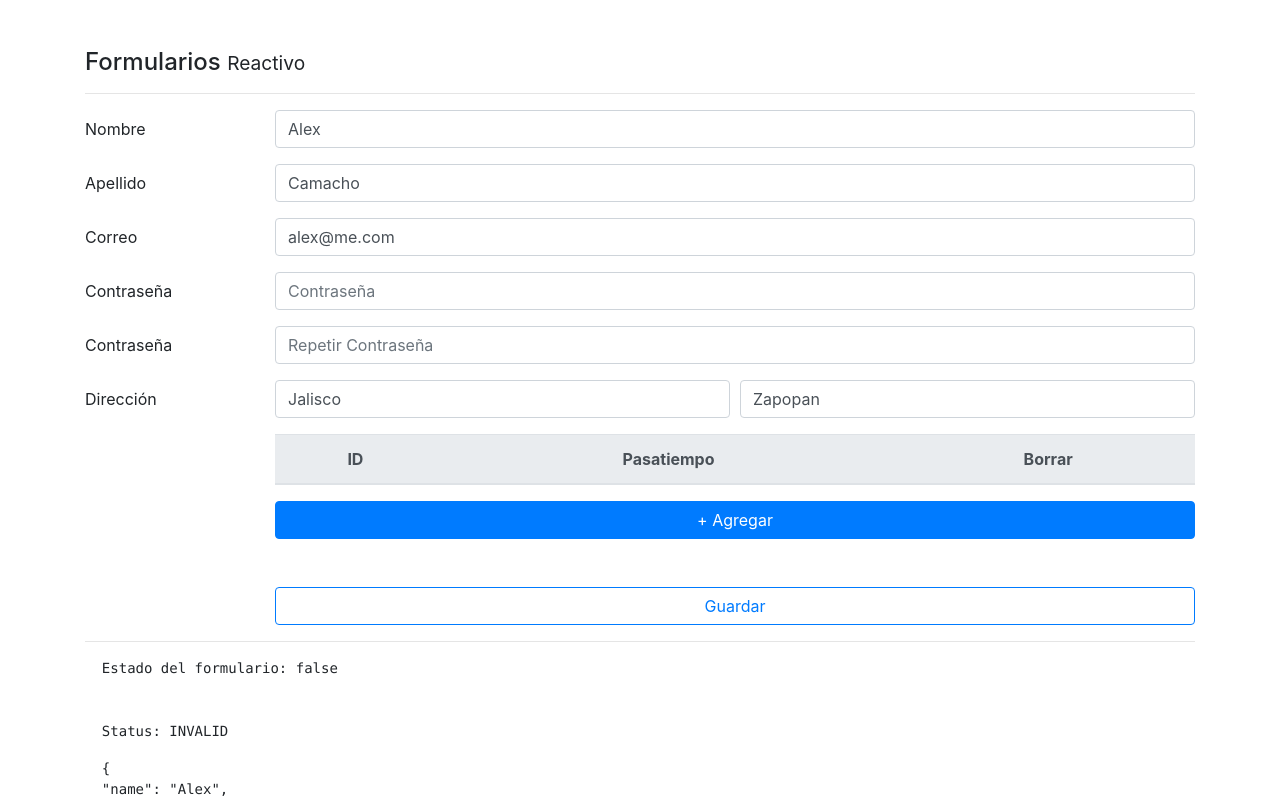
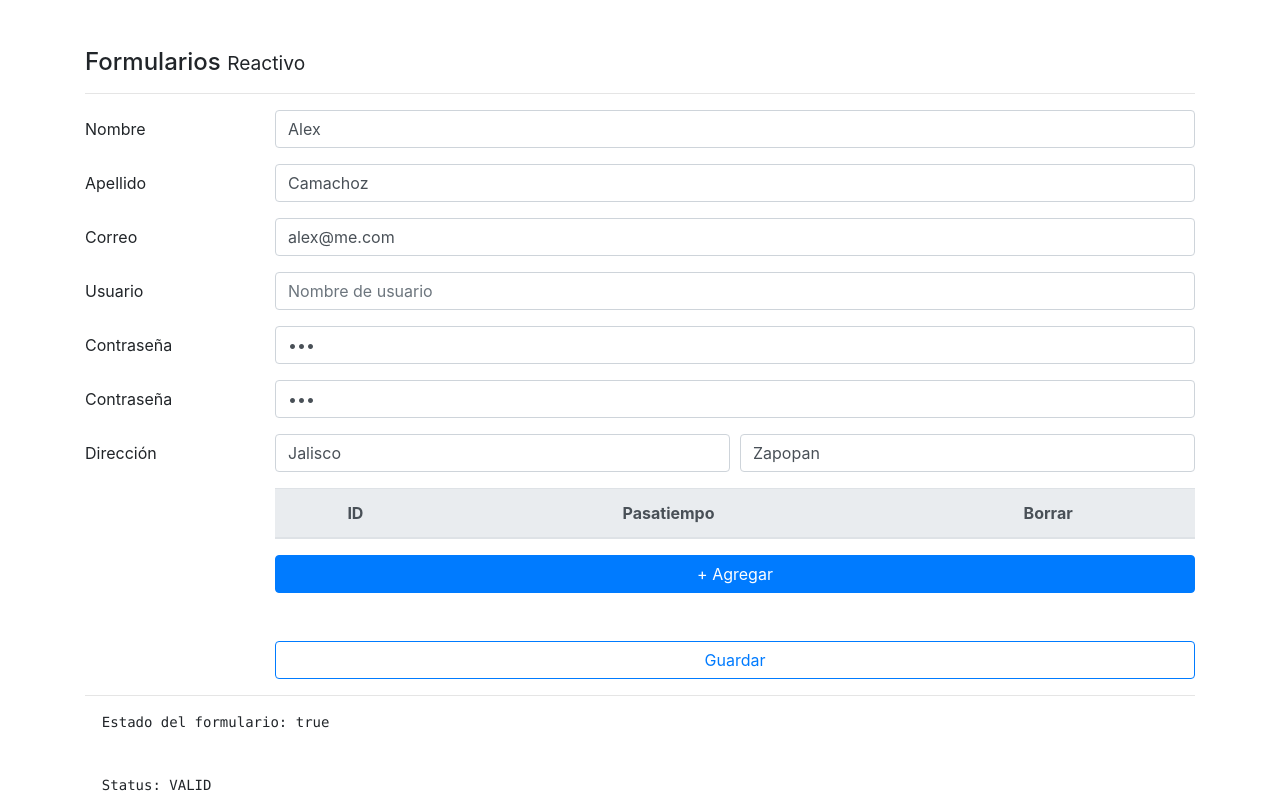
Before and after one commit to alexcamachogz/angular-forms, an Angular app: page /reactive in a window 1280 px wide. Shown: the top 800 px of the page. Built offline with nearby package versions, Linux system fonts and the light colour scheme.

Commit message:
Async validations

```diff
--- a/src/app/pages/reactive/reactive.component.html
+++ b/src/app/pages/reactive/reactive.component.html
@@ -47,6 +47,22 @@
       />
       <small *ngIf="mailInvalid" class="text-danger"
         >Ingrese un email valido</small
+      >
+    </div>
+  </div>
+
+  <div class="form-group row">
+    <label class="col-2 col-form-label">Usuario</label>
+    <div class="col">
+      <input
+        class="form-control"
+        type="text"
+        placeholder="Nombre de usuario"
+        formControlName="user"
+        [class.is-invalid]="userInvalid"
+      />
+      <small *ngIf="userInvalid" class="text-danger"
+        >Ese nombre de usuario ya esta registrado</small
       >
     </div>
   </div>
--- a/src/app/pages/reactive/reactive.component.ts
+++ b/src/app/pages/reactive/reactive.component.ts
@@ -14,6 +14,7 @@ export class ReactiveComponent {
   constructor(private fb: FormBuilder, private validator: ValidatorsService) {
     this.createForm()
     this.loadData()
+    this.createListeners()
   }
 
   get hobbies(): FormArray {
@@ -30,6 +31,10 @@ export class ReactiveComponent {
 
   get mailInvalid(): boolean {
     return this.forma.get('mail').invalid && this.forma.get('mail').touched
+  }
+
+  get userInvalid(): boolean {
+    return this.forma.get('user').invalid && this.forma.get('user').touched
   }
 
   get stateInvalid(): boolean {
@@ -63,6 +68,7 @@ export class ReactiveComponent {
         name: ['', [Validators.required, Validators.minLength(4)]],
         last: ['', [Validators.required, this.validator.noCamacho]],
         mail: ['', [Validators.required, Validators.pattern(this.patt)]],
+        user: ['', , this.validator.isUser],
         pass1: ['', Validators.required],
         pass2: ['', Validators.required],
         address: this.fb.group({
@@ -89,13 +95,27 @@ export class ReactiveComponent {
     // this.forma.setValue
     this.forma.reset({
       name: 'Alex',
-      last: 'Camacho',
+      last: 'Camachoz',
       mail: 'alex@me.com',
+      pass1: 123,
+      pass2: 123,
       address: {
         state: 'Jalisco',
         city: 'Zapopan'
       }
     })
+  }
+
+  createListeners(): void {
+    // this.forma.valueChanges.subscribe((value) => {
+    //   console.log(value)
+    // })
+
+    // this.forma.statusChanges.subscribe((status) => {
+    //   console.log({ status })
+    // })
+
+    this.forma.get('name').valueChanges.subscribe(console.log)
   }
 
   save(): void {
--- a/src/app/services/validators.service.ts
+++ b/src/app/services/validators.service.ts
@@ -1,12 +1,35 @@
 import { Injectable } from '@angular/core'
 import { FormControl, FormGroup } from '@angular/forms'
+import { Observable } from 'rxjs'
+
+interface ErrorValidate {
+  [s: string]: boolean
+}
 
 @Injectable({
   providedIn: 'root'
 })
 export class ValidatorsService {
   // constructor() { }
-  noCamacho(control: FormControl): { [s: string]: boolean } {
+
+  isUser(
+    control: FormControl
+  ): Promise<ErrorValidate> | Observable<ErrorValidate> {
+    if (!control.value) {
+      return Promise.resolve(null)
+    }
+    return new Promise((resolve, reject) => {
+      setTimeout(() => {
+        if (control.value === 'syaan') {
+          resolve({ exist: true })
+        } else {
+          resolve(null)
+        }
+      }, 3500)
+    })
+  }
+
+  noCamacho(control: FormControl): ErrorValidate {
     if (control.value?.toLowerCase() === 'camacho') {
       return {
         noCamacho: true
```
